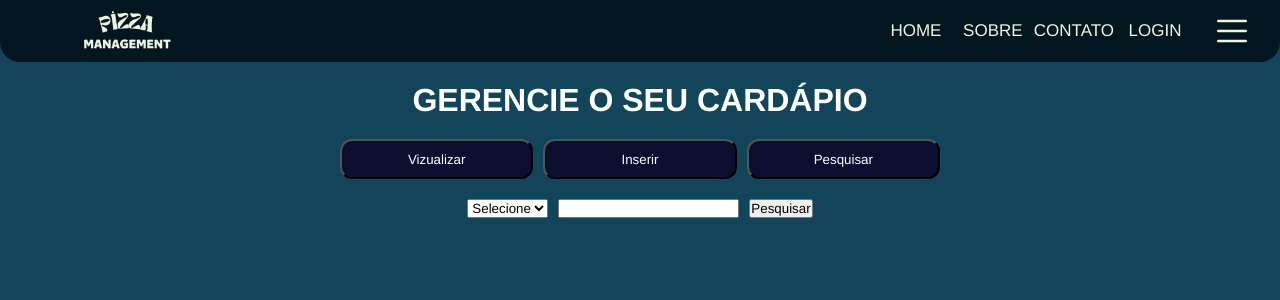
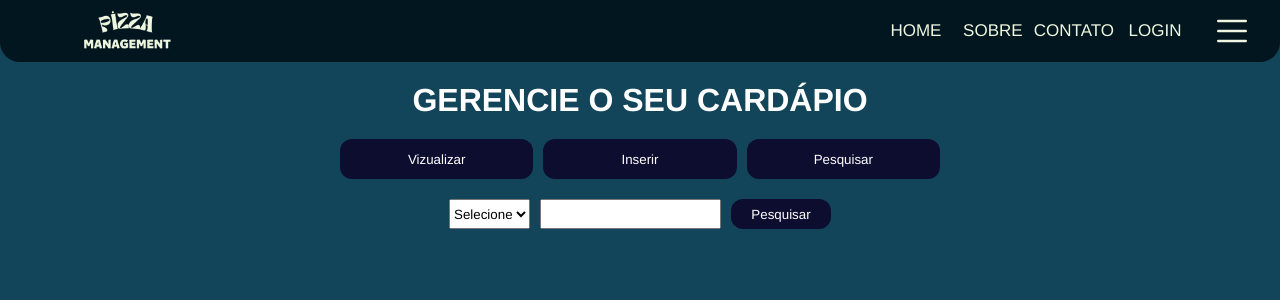
Before and after one commit to NodjaLima/pizza_management, a React (Vite) app: page /cardapio in a window 1280 px wide. Both pictures are taken after a click on the button "Pesquisar". Shown: the top 300 px of the page. Built offline with nearby package versions, Linux system fonts and the light colour scheme.

Commit message:
corrige estilização de botões da entidade cardapio

```diff
--- a/src/components/form_cardapio/form_cardapio.css
+++ b/src/components/form_cardapio/form_cardapio.css
@@ -3,6 +3,7 @@
   background-color: rgb(13, 13, 48);
   color: white;
   border-radius: 12px;
+  border: none;
   height: 40px;
   transition-duration: 0.4s;
 }
--- a/src/components/inserir_cardapio/inserir_cardapio.css
+++ b/src/components/inserir_cardapio/inserir_cardapio.css
@@ -18,6 +18,7 @@
   background-color: rgb(13, 13, 48);
   color: white;
   border-radius: 12px;
+  border: none;
   height: 40px;
   transition-duration: 0.4s;
 }
--- a/src/components/item_cardapio/item_cardapio.css
+++ b/src/components/item_cardapio/item_cardapio.css
@@ -21,7 +21,9 @@
   color: white;
   border-radius: 12px;
   height: 30px;
+  border: none;
   transition-duration: 0.4s;
+  margin: 2px;
 }
 
 .btn-item:hover{
--- a/src/components/pesquisa_cardapio/pesquisa_cardapio.css
+++ b/src/components/pesquisa_cardapio/pesquisa_cardapio.css
@@ -22,3 +22,18 @@
 .texto-item-cardapio{
   width: 700px;
 }
+
+.btn-pesquisar{
+  width: 100px;
+  background-color: rgb(13, 13, 48);
+  color: white;
+  border-radius: 12px;
+  border: none;
+  height: 30px;
+  transition-duration: 0.4s;
+}
+
+.btn-pesquisar:hover{
+  background-color: #654cd3;
+  cursor:pointer;
+}
--- a/src/components/pesquisa_cardapio/pesquisa_cardapio.jsx
+++ b/src/components/pesquisa_cardapio/pesquisa_cardapio.jsx
@@ -32,7 +32,7 @@ const PesquisaCardapio = () => {
         ))}
         </select>
           <input type="text" onBlur={(e)=>{setInputValue(e.target.value)}}/>
-          <button onClick={()=> {
+          <button className='btn-pesquisar' onClick={()=> {
             Pesquisar(select, inputValue)
           }}>Pesquisar</button>
       </div>
--- a/src/pages/cardapio/cardapio.css
+++ b/src/pages/cardapio/cardapio.css
@@ -19,6 +19,7 @@
   background-color: rgb(13, 13, 48);
   color: white;
   border-radius: 12px;
+  border: none;
   height: 40px;
   transition-duration: 0.4s;
 }
```
